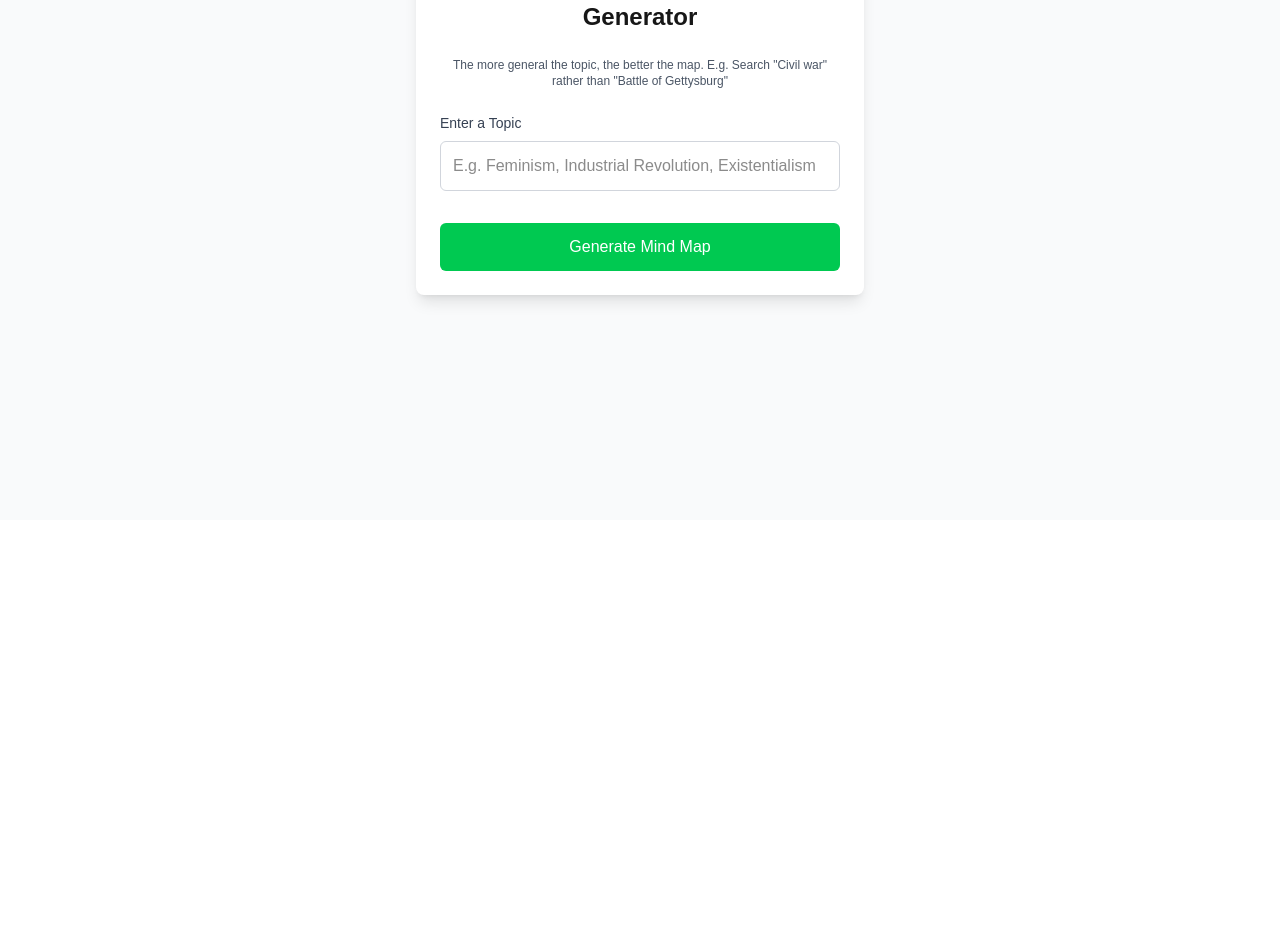
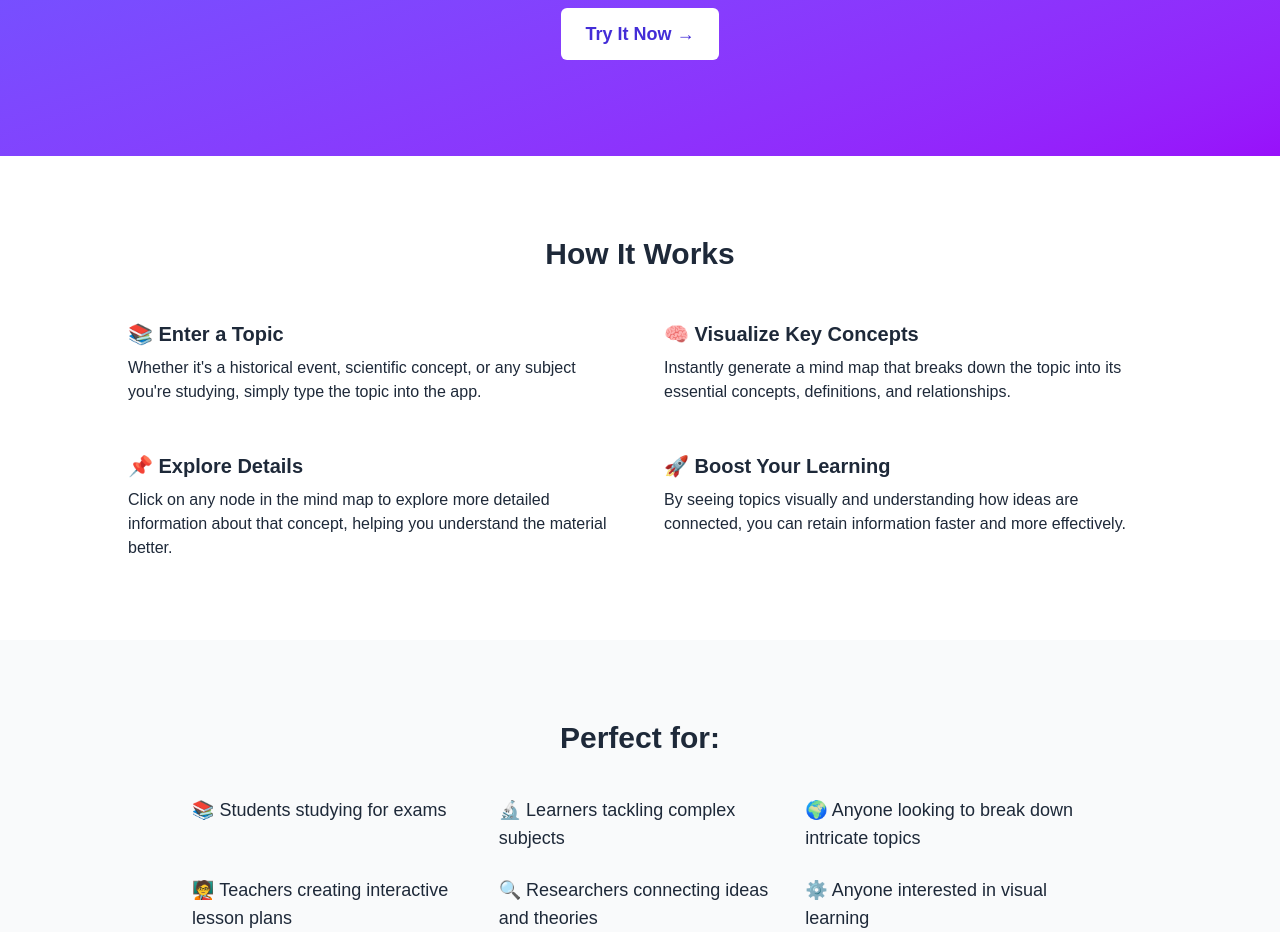
Before and after one commit to KrishivPiduri/Thread-Weaver, a Next.js app: page / in a window 1280 px wide. Shown: the part 280-1212 px from the top of the page. Before the commit the page ends 800 px from the top, so only its background shows below. Built offline with nearby package versions, Linux system fonts and the light colour scheme.

Commit message:
Created Landing Page

```diff
--- /dev/null
+++ b/app/generate/page.js
@@ -0,0 +1,38 @@
+'use client';
+
+import React, { useState } from 'react';
+
+function HomePage() {
+    const [topic, setTopic] = useState('');
+
+    return (
+        <div className="min-h-screen bg-gray-50 flex items-center justify-center">
+            <div className="bg-white p-6 rounded-lg shadow-lg w-full max-w-md">
+                <h1 className="text-2xl font-bold text-center mb-6">AutoMind - Topic Mind Map Generator</h1>
+                <h5 className="text-xs font-medium text-gray-600 mb-6 text-center">The more general the topic, the better the map. E.g. Search "Civil war" rather than "Battle of Gettysburg"</h5>
+                <form action='/workspace.html' method='get'>
+                    <div className="mb-4">
+                        <label htmlFor="topic" className="block text-sm font-medium text-gray-700">Enter a Topic</label>
+                        <input
+                            type="text"
+                            id="topic"
+                            value={topic}
+                            onChange={(e) => setTopic(e.target.value)}
+                            name='topic'
+                            className="w-full p-3 mt-2 border border-gray-300 rounded-md"
+                            placeholder="E.g. Feminism, Industrial Revolution, Existentialism"
+                        />
+                    </div>
+                    <button
+                        type="submit"
+                        className="w-full py-3 mt-4 bg-green-500 text-white rounded-md hover:bg-green-600"
+                    >
+                        Generate Mind Map
+                    </button>
+                </form>
+            </div>
+        </div>
+    );
+}
+
+export default HomePage;
--- a/app/page.js
+++ b/app/page.js
@@ -1,38 +1,104 @@
 'use client';
 
-import React, { useState } from 'react';
+import Link from "next/link";
 
-function HomePage() {
-    const [topic, setTopic] = useState('');
+export default function LandingPage() {
+    return (
+        <div className="w-full overflow-x-hidden text-gray-800">
+            {/* Hero Section */}
+            <section className="bg-gradient-to-br from-indigo-500 to-purple-600 text-white py-24 px-6 text-center">
+                <h1 className="text-4xl md:text-6xl font-bold mb-4">Master Any Subject with Visual Mind Maps</h1>
+                <p className="text-lg md:text-xl max-w-2xl mx-auto">
+                    Struggling with complex topics? Our app helps you visualize key concepts, relationships, and details to enhance your understanding and learning process.
+                </p>
+                <Link href="/generate.html">
+          <span className="mt-8 px-6 py-3 text-lg font-semibold bg-white text-indigo-700 hover:bg-gray-100 rounded-md inline-block">
+            Try It Now →
+          </span>
+                </Link>
+            </section>
 
-    return (
-        <div className="min-h-screen bg-gray-50 flex items-center justify-center">
-            <div className="bg-white p-6 rounded-lg shadow-lg w-full max-w-md">
-                <h1 className="text-2xl font-bold text-center mb-6">AutoMind - Topic Mind Map Generator</h1>
-                <h5 className="text-xs font-medium text-gray-600 mb-6 text-center">The more general the topic, the better the map. E.g. Search "Civil war" rather than "Battle of Gettysburg"</h5>
-                <form action='/workspace.html' method='get'>
-                    <div className="mb-4">
-                        <label htmlFor="topic" className="block text-sm font-medium text-gray-700">Enter a Topic</label>
-                        <input
-                            type="text"
-                            id="topic"
-                            value={topic}
-                            onChange={(e) => setTopic(e.target.value)}
-                            name='topic'
-                            className="w-full p-3 mt-2 border border-gray-300 rounded-md"
-                            placeholder="E.g. Feminism, Industrial Revolution, Existentialism"
-                        />
+            {/* How It Works */}
+            <section className="py-20 px-6 bg-white">
+                <div className="max-w-5xl mx-auto">
+                    <h2 className="text-3xl font-bold mb-12 text-center">How It Works</h2>
+
+                    <div className="grid md:grid-cols-2 gap-12">
+                        <div>
+                            <h3 className="text-xl font-semibold mb-2">📚 Enter a Topic</h3>
+                            <p>
+                                Whether it's a historical event, scientific concept, or any subject you're studying, simply type the topic into the app.
+                            </p>
+                        </div>
+
+                        <div>
+                            <h3 className="text-xl font-semibold mb-2">🧠 Visualize Key Concepts</h3>
+                            <p>
+                                Instantly generate a mind map that breaks down the topic into its essential concepts, definitions, and relationships.
+                            </p>
+                        </div>
+
+                        <div>
+                            <h3 className="text-xl font-semibold mb-2">📌 Explore Details</h3>
+                            <p>
+                                Click on any node in the mind map to explore more detailed information about that concept, helping you understand the material better.
+                            </p>
+                        </div>
+
+                        <div>
+                            <h3 className="text-xl font-semibold mb-2">🚀 Boost Your Learning</h3>
+                            <p>
+                                By seeing topics visually and understanding how ideas are connected, you can retain information faster and more effectively.
+                            </p>
+                        </div>
                     </div>
-                    <button
-                        type="submit"
-                        className="w-full py-3 mt-4 bg-green-500 text-white rounded-md hover:bg-green-600"
-                    >
-                        Generate Mind Map
-                    </button>
-                </form>
-            </div>
+                </div>
+            </section>
+
+            {/* Use Cases */}
+            <section className="py-20 px-6 bg-gray-50">
+                <div className="max-w-4xl mx-auto text-center">
+                    <h2 className="text-3xl font-bold mb-10">Perfect for:</h2>
+                    <ul className="grid md:grid-cols-3 gap-6 text-left text-lg font-medium">
+                        <li>📚 Students studying for exams</li>
+                        <li>🔬 Learners tackling complex subjects</li>
+                        <li>🌍 Anyone looking to break down intricate topics</li>
+                        <li>🧑‍🏫 Teachers creating interactive lesson plans</li>
+                        <li>🔍 Researchers connecting ideas and theories</li>
+                        <li>⚙️ Anyone interested in visual learning</li>
+                    </ul>
+                </div>
+            </section>
+
+            {/* Call to Action */}
+            <section className="py-24 px-6 bg-indigo-100 text-center">
+                <h2 className="text-3xl font-bold mb-4">See Your Learning Come to Life</h2>
+                <p className="text-lg mb-6">Easily generate mind maps to help you grasp any subject, from historical events to scientific principles.</p>
+                <Link href="/generate.html">
+          <span className="text-lg px-6 py-3 bg-indigo-600 text-white hover:bg-indigo-700 rounded-md inline-block">
+            Start Exploring Now
+          </span>
+                </Link>
+            </section>
+
+            {/* Testimonials */}
+            {/*<section className="py-20 px-6 bg-white">
+                <div className="max-w-3xl mx-auto text-center">
+                    <h2 className="text-3xl font-bold mb-10">What Students are Saying</h2>
+                    <blockquote className="italic text-gray-700 text-lg mb-4">“This mind map helped me better understand the causes of the Civil War in my APUSH class. The visual layout made everything click!”</blockquote>
+                    <p className="text-sm text-gray-500">– Sarah L., APUSH Student</p>
+                </div>
+            </section>*/}
+
+            {/* Footer */}
+            <footer className="bg-gray-100 text-gray-600 text-sm text-center py-6 border-t">
+                <p>
+                    Created by <a href="https://krishivpiduri.com" target="_blank"
+                                  className="text-indigo-600 hover:underline">Krishiv</a> and <a
+                    href="https://www.linkedin.com/in/deepika-nathany-a5a96638/" target="_blank"
+                    className="text-indigo-600 hover:underline">Deepika</a> • © {new Date().getFullYear()}
+                </p>
+            </footer>
         </div>
     );
 }
-
-export default HomePage;
```
Also changed, not shown: components/Graph.js (+61 -37 lines).
